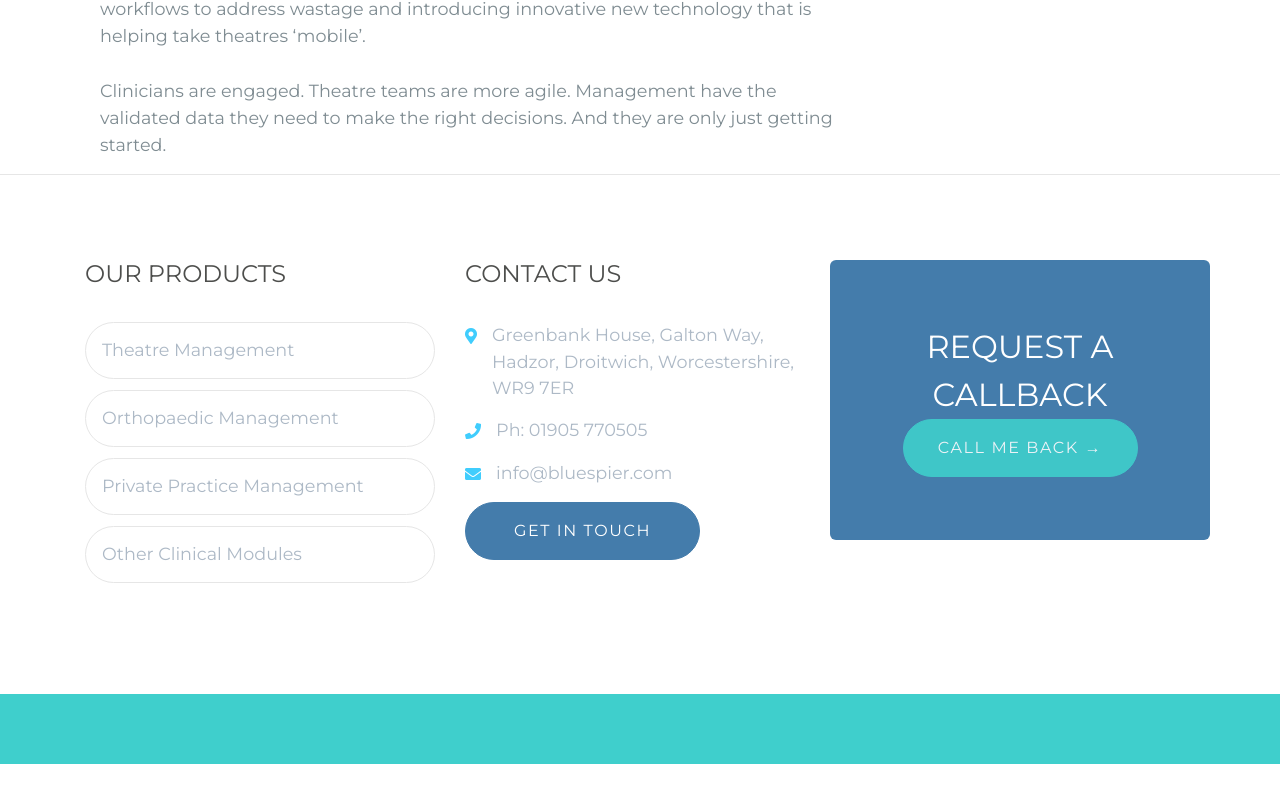
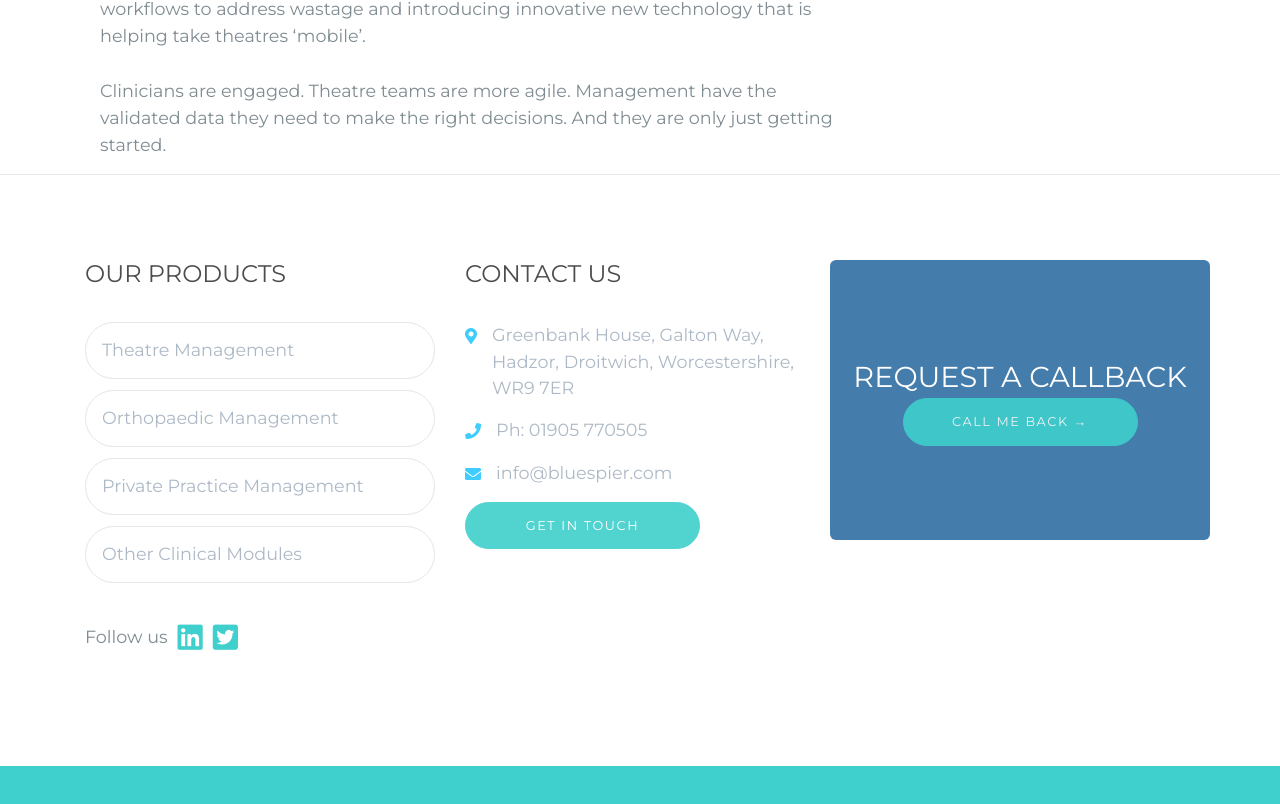
Before and after one commit to sophielihenry/bluespierlandingpage, a plain HTML site: page index.html in a window 1280 px wide. Shown: the part 1227-2031 px from the top of the page. Before the commit the page ends 1991 px from the top, so only its background shows below. Drawn offline with nearby package versions, Linux system fonts and the light colour scheme.

Commit message:
follow us

```diff
--- a/index.html
+++ b/index.html
@@ -9,7 +9,7 @@
      <link href="https://fonts.googleapis.com/css?family=Montserrat" rel="stylesheet">
     <link rel="stylesheet" href="styles.css" type="text/css" media="screen">
   </head>
-  <body>
+  <body >
     <header>
       <nav>
         <img src="images/bluespierlogo.png" alt="blue spier logo">
@@ -80,10 +80,15 @@
               </div>
               <button class="contactusBtn">Get in touch</button>
           </div>
-          <div class="col-lg-4 footerCallback">
+          <div class="col-lg-4 callbackWrapper">
             Request a callback
             <button class="callBtn">Call me back →</button>
           </div>
+        </div>
+        <div class="followUs">
+          <p>Follow us</p>
+          <i class="fab fa-linkedin"></i>
+          <i class="fab fa-twitter-square"></i>
         </div>
       </div>
     </section>
--- a/styles.css
+++ b/styles.css
@@ -1,10 +1,6 @@
 html * {
   font-family: "Montserrat",Helvetica,Arial,sans-serif
 }
-
-
-
-
 
 /* header */
 header {
@@ -155,59 +151,49 @@ main {
   margin-bottom: 100px;
 }
 
-.footerCallback {
+
+/*call back   */
+
+.callbackWrapper {
   color: white;
   background-color: #447cab;
   border-radius: 6px;
   text-align: center;
   flex-direction: column;
   text-transform:uppercase;
-  font-size: 2rem;
+  font-size: 1.8rem;
   display: flex;
   justify-content: center;
   align-items: center;
   height: 280px;
 }
 
-.callBtn {
-  background-color: #3fcfcc;
-  border: 1px solid #3fcfcc;
-  opacity:0.9;
-}
-
-.contactusBtn {
-  background-color: #447cab;
-  border: 1px solid #447cab;
-}
-
-.callBtn:hover {
-  opacity:1;
-}
-
-.contactusBtn:hover {
-  background-color:#3fcfcc;
-  border: 1px solid #3fcfcc;
-}
 
 button:hover {
+  opacity:1;
   transition: background-color 0.25s ease-out, color 0.25s ease-out;
 }
 
 button {
   font-weight: 400;
-  padding: 16px;
+  padding: 13px;
   color: white;
-  font-size: 1rem;
-  text-transform:uppercase;
+  font-size: 0.8rem;
+  text-transform: uppercase;
   letter-spacing: 1.6px;
   border-radius: 50px;
   min-width: 235px;
+  background-color: #3fcfcc;
+  border: 1px solid #3fcfcc;
+  opacity: 0.9;
 }
 
 footer {
   background-color: #3fcfcc;
   height: 70px;
 }
+
+/*contact us*/
 
 .contactWrapper p {
   font-size: 1.1rem;
@@ -223,3 +209,24 @@ footer {
   color:#40CDFD;
   padding: 6px 15px 0 0;
 }
+
+.fab {
+    color: #3fcfcc;
+    font-size: 1.8rem;
+    margin-right: 10px;
+}
+
+
+/* follow us  */
+
+.followUs {
+    display: flex;
+    font-size: 1.1rem;
+  margin-top:30px;
+      align-content: center;
+}
+
+.followUs p {
+  margin-right: 10px;
+  color:#7F8C92;
+}
```
